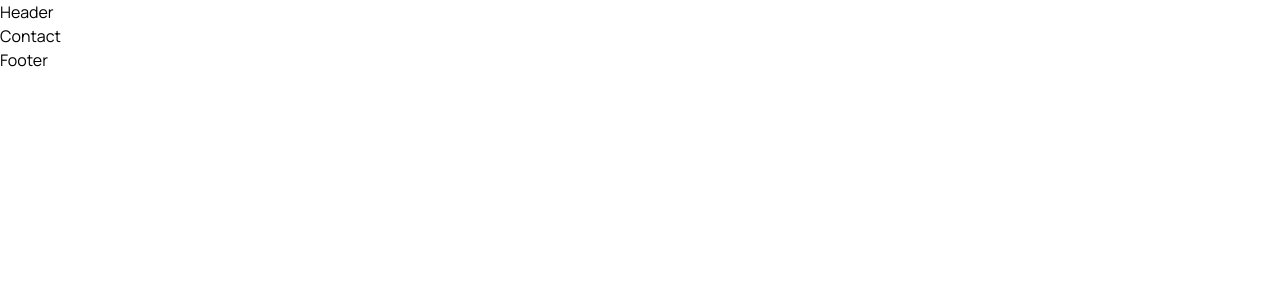
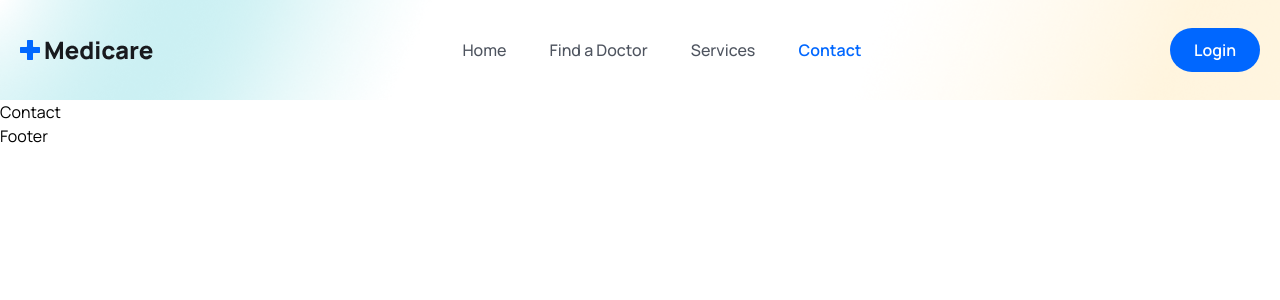
Before and after one commit to babymoonjunior/react-doctor-appointment, a React (Vite) app in the folder client/: page /contact in a window 1280 px wide. Shown: the top 300 px of the page. Built offline with nearby package versions, Linux system fonts and the light colour scheme; the HTML template or start-up script is replaced by a standard one.

Commit message:
Feat:Edit Navigation bar at Header.jsx

```diff
--- a/client/src/App.css
+++ b/client/src/App.css
@@ -9,3 +9,45 @@
 body{
     font-family: 'Manrope', sans-serif;
 }
+
+.sticky_header{
+    width: 100%;
+    height: 80px;
+    line-height: 80px;
+    position: sticky;
+    top: 0;
+    left: 0;
+    z-index: 99999;
+    box-shadow: 3px 3px -8px 3px #ddd;
+}
+
+@media only screen and (max-width: 768px){
+    .navigation{
+        width: 100%;
+        height: 100%;
+        position: fixed;
+        top: 0;
+        left: 0;
+        z-index: 100;
+        background: #00000084;
+        display: none;
+    }
+
+    .menu{
+        width: 15rem;
+        height: 100%;
+        position: absolute;
+        top: 0;
+        right: 0;
+        background: #fff;
+        z-index: 200;
+        flex-direction: column;
+        justify-content: center;
+        align-items: center;
+        line-height: 30px;
+    }
+
+    .show_menu{
+        display: block;
+    }
+}
--- a/client/src/components/Header/Header.jsx
+++ b/client/src/components/Header/Header.jsx
@@ -1,9 +1,101 @@
-import React from 'react'
+import { useEffect, useRef } from "react";
+import logo from "../../assets/images/logo.png";
+import userImg from "../../assets/images/avatar-icon.png";
+import { NavLink, Link } from "react-router-dom";
+import {BiMenu} from "react-icons/bi";
+
+const navLinks = [
+  {
+    path: "/home",
+    display: "Home",
+  },
+  {
+    path: "/doctors",
+    display: "Find a Doctor",
+  },
+  {
+    path: "/services",
+    display: "Services",
+  },
+  {
+    path: "/contact",
+    display: "Contact",
+  },
+];
 
 const Header = () => {
+
+  const headerRef = useRef(null);
+  const menuRef = useRef(null);
+
+  const handleStickyHeader = () => {
+    window.addEventListener("scroll", () => {
+      if(document.body.scrollTop > 80 || document.documentElement.scrollTop > 80){
+        headerRef.current.classList.add("sticky_header")
+      }else{
+        headerRef.current.classList.remove("sticky_header")
+      }
+    })
+  }
+
+  const toggleMenu = () => menuRef.current.classList.toggle("show_menu");
+
+  useEffect(()=>{
+    handleStickyHeader();
+    return ()=> window.removeEventListener("scroll", handleStickyHeader)
+  })
+
   return (
-    <div>Header</div>
-  )
-}
+    <header className="header flex items-center" ref={headerRef}>
+      <div className="container">
+        <div className="flex items-center justify-between">
+          {/* logo */}
+          <div>
+            <img src={logo} alt="" />
+          </div>
+          {/* menu */}
+          <div className="navigation" ref={menuRef} onClick={toggleMenu}>
+            <ul className="menu flex items-center gap-[2.7rem]">
+              {navLinks.map((link, index) => (
+                <li key={index}>
+                  <NavLink
+                    to={link.path}
+                    className={(navClass) =>
+                      navClass.isActive
+                        ? "text-primaryColor text-[16px] leading-7 font-[600]"
+                        : "text-textColor text-[16px] leading-7 font-[500] hover:text-primaryColor"
+                    }
+                  >
+                    {link.display}
+                  </NavLink>
+                </li>
+              ))}
+            </ul>
+          </div>
+          {/* nav Right */}
+          <div className="flex items-center gap-4">
+            <div className="hidden">
+              <Link to="/">
+                <figure className="w-[35px] h-[35px] rounded-full cursor-pointer">
+                  <img src={userImg} className="w-full rounded-full" alt="" />
+                </figure>
+              </Link>
+            </div>
 
-export default Header
+            <Link to="/login">
+              <button className="bg-primaryColor py-2 px-6 text-white font-[600] h-[44px] flex items-center justify-center rounded-full">
+                Login
+              </button>
+            </Link>
+
+            <span className="md:hidden" onClick={toggleMenu}>
+                <BiMenu className="w-6 h-6 cursor-pointer"/>
+            </span>
+          </div>
+        </div>
+      </div>
+    </header>
+  );
+};
+
+export default Header;
--- a/client/src/index.css
+++ b/client/src/index.css
@@ -24,6 +24,10 @@
     .text_para{
         @apply text-[18px] leading-[30px] font-[400] text-textColor mt-[18px];
     }
+
+    .header{
+        @apply bg-[url("./assets/images/mask.png")] bg-no-repeat bg-center bg-cover w-full h-[100px] leading-[100px];
+    }
 }
 
 @media only screen and (max-width:1024px){
```
